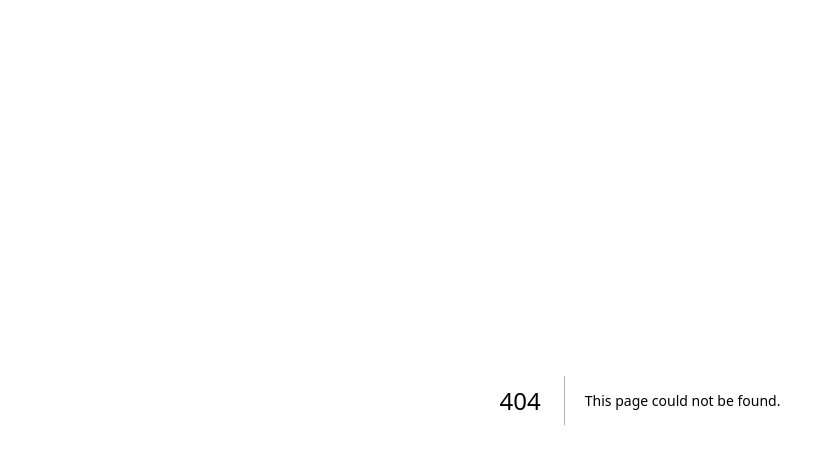
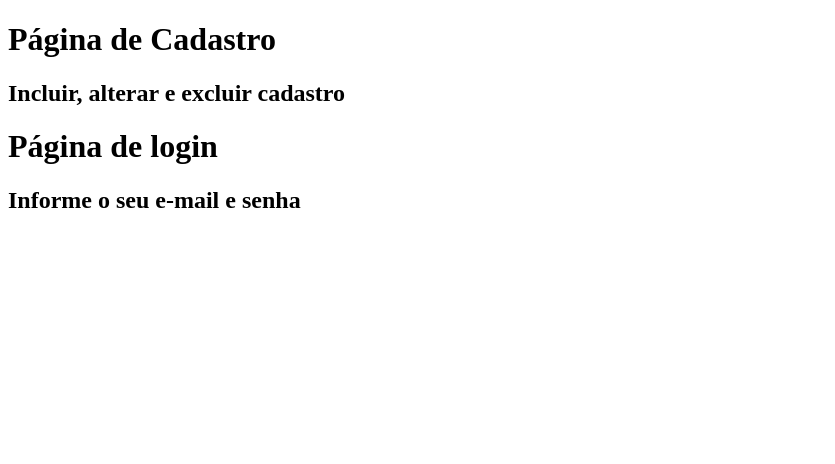
Before and after one commit to augustofklein/course-nextjs, a Next.js app in the folder exercicios/: page /basicos/usandoTitulo in a window 1280 px wide. Before the commit this address had no page. Shown: the top 464 px of the page, without its empty margins (0-835 px from the left). Built offline with nearby package versions, Linux system fonts and the light colour scheme.

Commit message:
Criacao do primeiro componente

```diff
--- /dev/null
+++ b/exercicios/components/Titulo.jsx
@@ -0,0 +1,13 @@
+export default function Titulo(props){
+    return props.pequeno ? (
+        <>
+            <p>{props.principal}</p>
+            <p>{props.secundario}</p>
+        </>
+    ) : (
+        <>
+            <h1>{props.principal}</h1>
+            <h2>{props.secundario}</h2>
+        </>
+    )
+}
--- /dev/null
+++ b/exercicios/pages/basicos/usandoTitulo.jsx
@@ -0,0 +1,17 @@
+import Titulo from "../../components/Titulo"
+
+export default function usandoTitulo(){
+    return(
+        <div>
+            <Titulo
+                principal="Página de Cadastro"
+                secundario="Incluir, alterar e excluir cadastro"
+            />
+            <Titulo
+                principal="Página de login"
+                secundario="Informe o seu e-mail e senha"
+                pequeno={false}
+            />
+        </div>
+    )
+}
```
